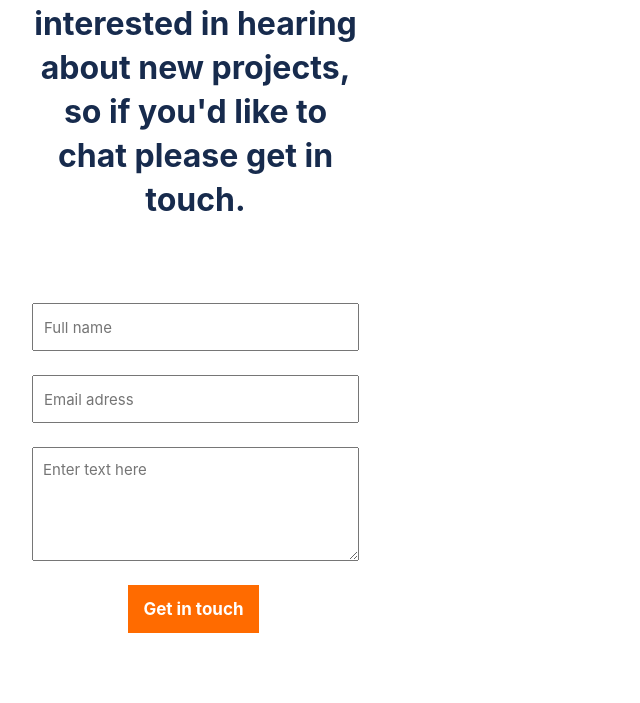
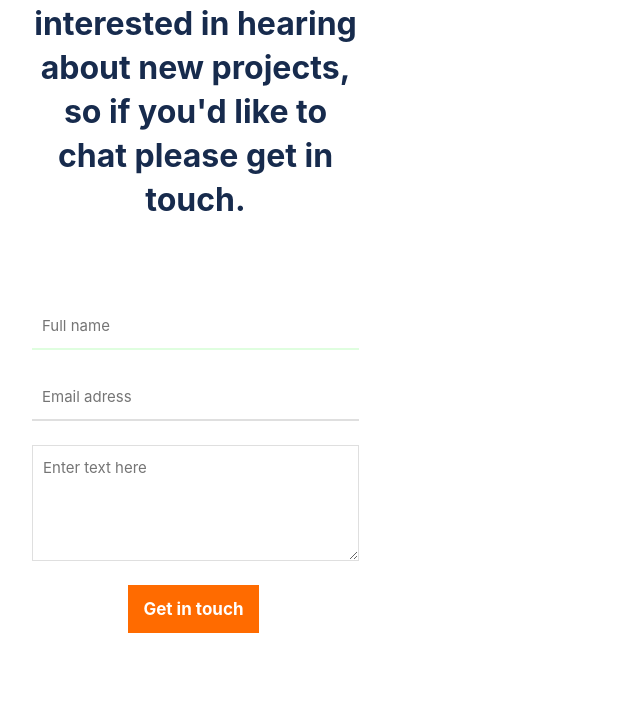
Before and after one commit to MarcoDDM/portfolio-project, a plain HTML site: page index.html in a window 1280 px wide. Shown: the part 6589-7292 px from the top of the page, without its empty margins (0-640 px from the left). Drawn offline with Linux system fonts and the light colour scheme; a web font is replaced by a local one.

Commit message:
Add bottom border on input

```diff
--- a/style.css
+++ b/style.css
@@ -614,6 +614,8 @@
   font-weight: 400;
   font-size: 15px;
   line-height: 24px;
+  border-width: 0 0 2px;
+  border-color: rgb(223, 254, 223);
 }
 
 .form .form-start .email {
@@ -624,6 +626,8 @@
   font-weight: 400;
   font-size: 15px;
   line-height: 24px;
+  border-width: 0 0 2px;
+  border-color: rgb(223, 223, 223);
 }
 
 .form .form-start .message {
@@ -635,6 +639,7 @@
   font-weight: 400;
   font-size: 15px;
   line-height: 24px;
+  border-color: rgb(223, 223, 223);
 }
 
 .form .form-start .start {
```
